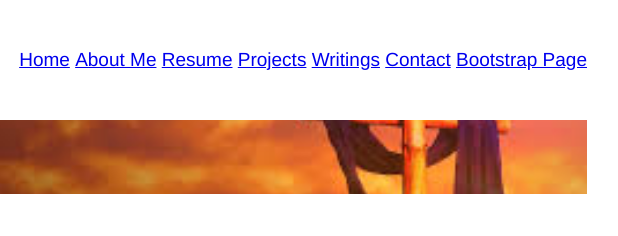
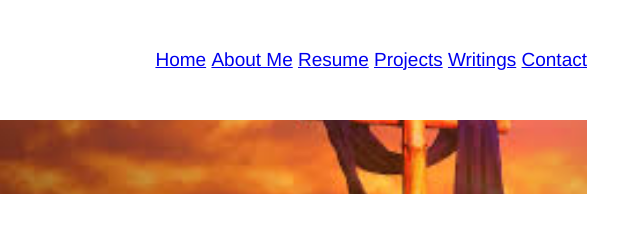
Before and after one commit to osardena/osardena.github.io, a plain HTML site: page bootstrapsite/Writings.html in a window 1280 px wide. Shown: the top 236 px of the page, 533-1151 px from the left. Drawn offline with nearby package versions, Linux system fonts and the light colour scheme.

Commit message:
Fix: Removed Bootstrap.html

```diff
--- a/bootstrapsite/Writings.html
+++ b/bootstrapsite/Writings.html
@@ -38,7 +38,7 @@
         <li><a href="Projects.html">Projects</a></li>
         <li><a href="Writings.html">Writings</a><li>
         <li><a href="Contact.html">Contact</a></li>
-        <li><a href="bootstrap.html">Bootstrap Page</a></li>
+
       </menu>
     </div>
     <div id="masthead" class="clear_float mastheadTopMargin">
```
